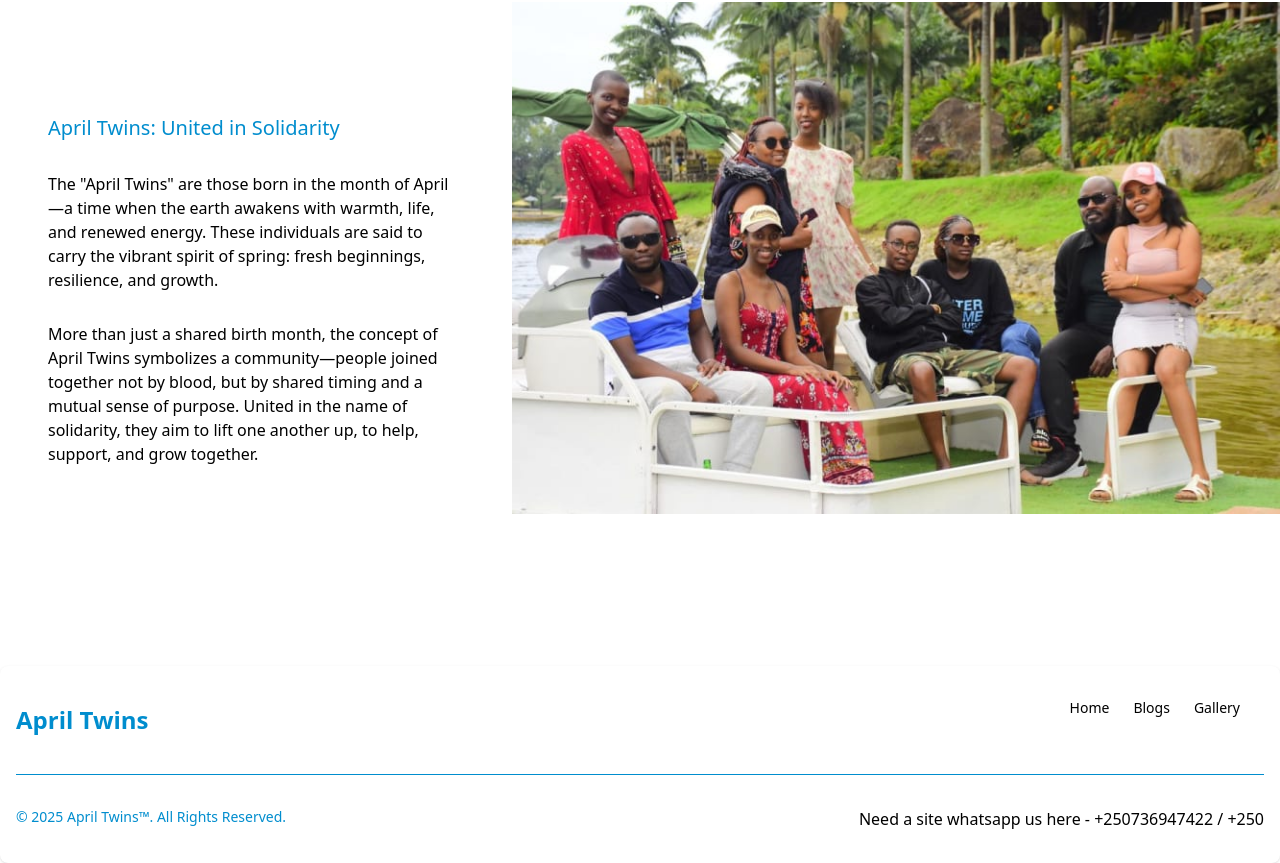
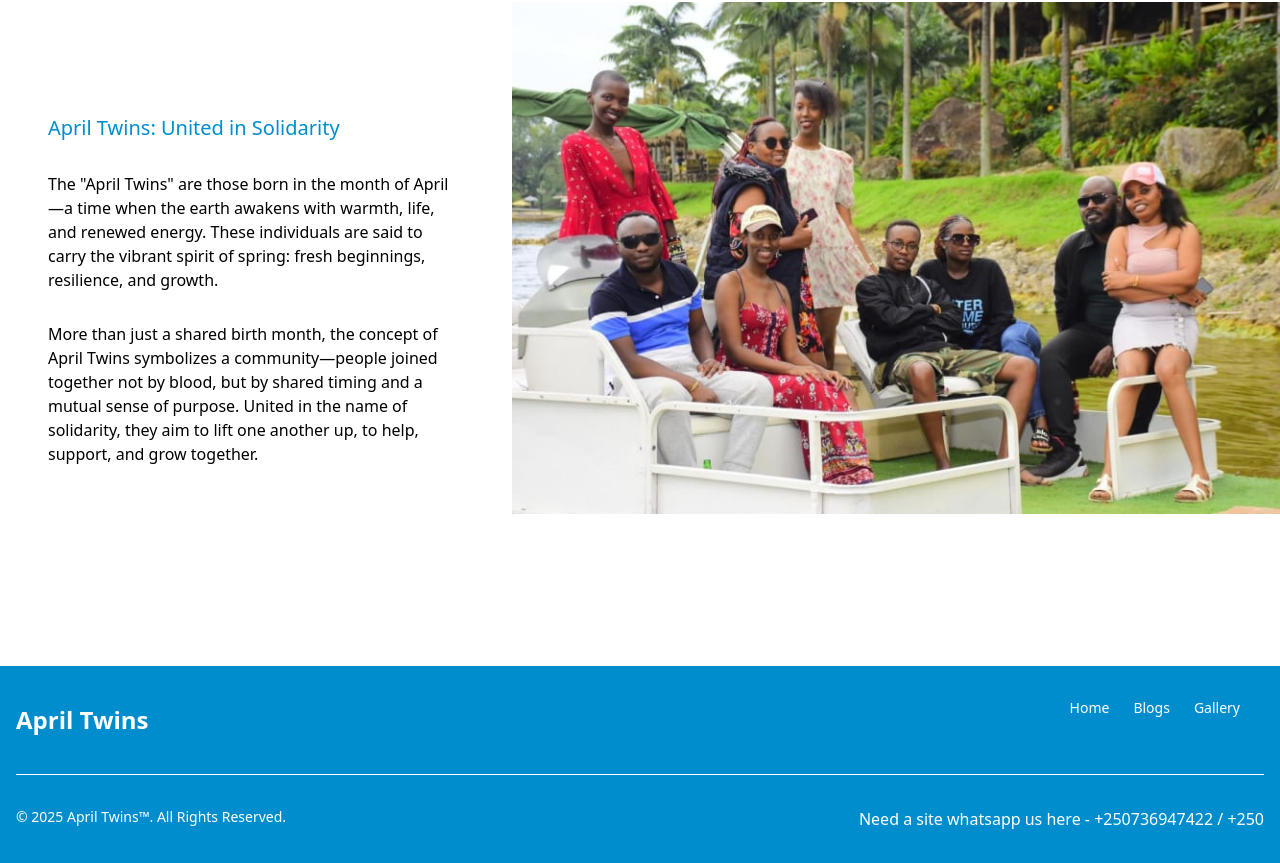
Before and after one commit to FullStackDev-Alvin/apriltwins-frontend, a React (Vite) app: page /About in a window 1280 px wide. Shown: the part 572-1435 px from the top of the page. Built offline with nearby package versions, Linux system fonts and the light colour scheme.

Commit message:
added some content to about

```diff
--- a/src/Components/BackdropComponent.jsx
+++ b/src/Components/BackdropComponent.jsx
@@ -4,10 +4,9 @@ import image from "/1.jpg";
 
 const BackdropComponent = ({title:title}) => {
   return (
-    <div style={{backgroundImage: `url(${image})`}} className='min-w-screen h-[300px] bg-cover bg-center '>
+    <div style={{backgroundImage: `url(${image})`}} className='max-w-screen h-[300px] bg-cover bg-center '>
         <div className='w-full h-full bg-primary/30 flex flex-col justify-center items-center'>
             <h1 className='text-white font-bold text-3xl'>{title}</h1>
-
         </div>
     </div>
   )
--- a/src/Components/Footer.jsx
+++ b/src/Components/Footer.jsx
@@ -3,11 +3,11 @@ import { NavLink } from 'react-router-dom';
 const Footer = () => {
   return (
     <div>
-        <footer class="bg-bg rounded-lg shadow-sm ">
+        <footer class="bg-primary text-bg  shadow-sm ">
             <div class="w-full max-w-screen mx-auto p-4 md:py-8">
                 <div class="sm:flex sm:items-center sm:justify-between">
                     <NavLink to="/" className="flex items-center space-x-3 rtl:space-x-reverse">
-                        <span className="self-center  text-2xl font-semibold whitespace-nowrap text-primary">April Twins</span>
+                        <span className="self-center  text-2xl font-semibold whitespace-nowrap text-bg">April Twins</span>
                     </NavLink>
                     <ul className="flex flex-wrap items-center mb-6  text-sm font-medium  ">
                         <li>
@@ -37,9 +37,9 @@ const Footer = () => {
                         </li>
                     </ul>
                 </div>
-                <hr class="my-6 border-primary sm:mx-auto  lg:my-8" />
+                <hr class="my-6 border-bg sm:mx-auto  lg:my-8" />
                 <div className='flex flex-row justify-between'>
-                    <span className="block text-sm text-primary sm:text-center ">
+                    <span className="block text-sm text-bg sm:text-center ">
                         © {new Date().getFullYear()} <NavLink to="/" className="hover:underline">April Twins™</NavLink>. All Rights Reserved.
                     </span>
                     <div>
--- a/src/Pages/About.jsx
+++ b/src/Pages/About.jsx
@@ -15,7 +15,7 @@ const About = () => {
         }
     ]
   return (
-    <div>
+    <div className='min-h-screen'>
         <BackdropComponent title="About Us"/>
         {AboutContent.map((content)=>(
             <ReusableLeftToRight  title={content.title} paragraph={content.paragraph} image={content.image} header={content.header}/>
--- a/src/Pages/Blogs.jsx
+++ b/src/Pages/Blogs.jsx
@@ -4,7 +4,7 @@ import BlogRows from '../Components/BlogList'
 
 const Blogs = () => {
   return (
-    <div>
+    <div className='min-h-screen'>
         <BlogRows/>
     </div>
   )
--- a/src/Pages/Gallery.jsx
+++ b/src/Pages/Gallery.jsx
@@ -3,7 +3,7 @@ import MasonryGallery from '../Components/MasonryGallery'
 
 const Gallery = () => {
   return (
-    <div>
+    <div className='min-h-screen'>
         <MasonryGallery/>
     </div>
   )
--- a/src/Pages/Home.jsx
+++ b/src/Pages/Home.jsx
@@ -16,7 +16,7 @@ const Home = () => {
       .catch(err => console.error(err));
   }, []);
   return (
-    <div className=''>
+    <div className='min-h-screen'>
         <Carousel/>
         <WhoWeAre/>
         <GalleryPreview images={images} />
```
